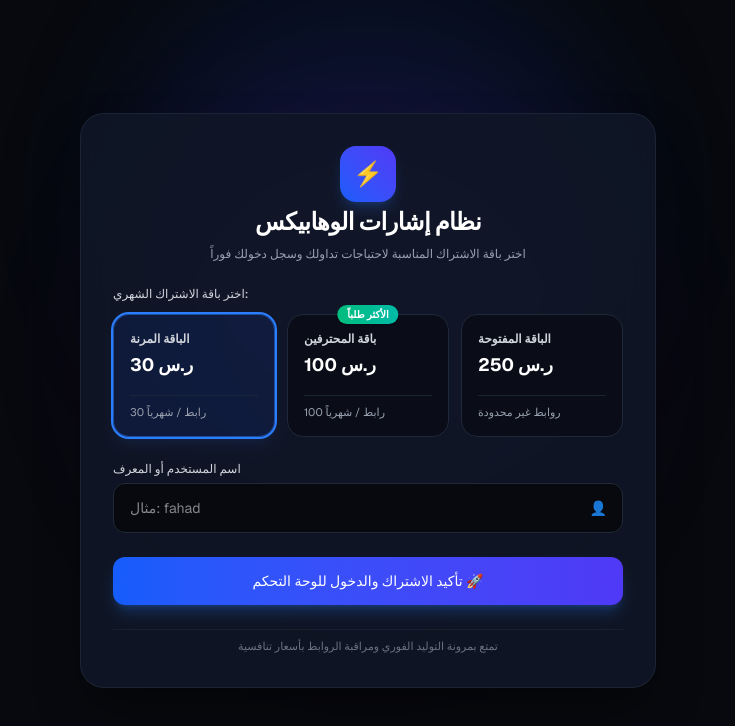
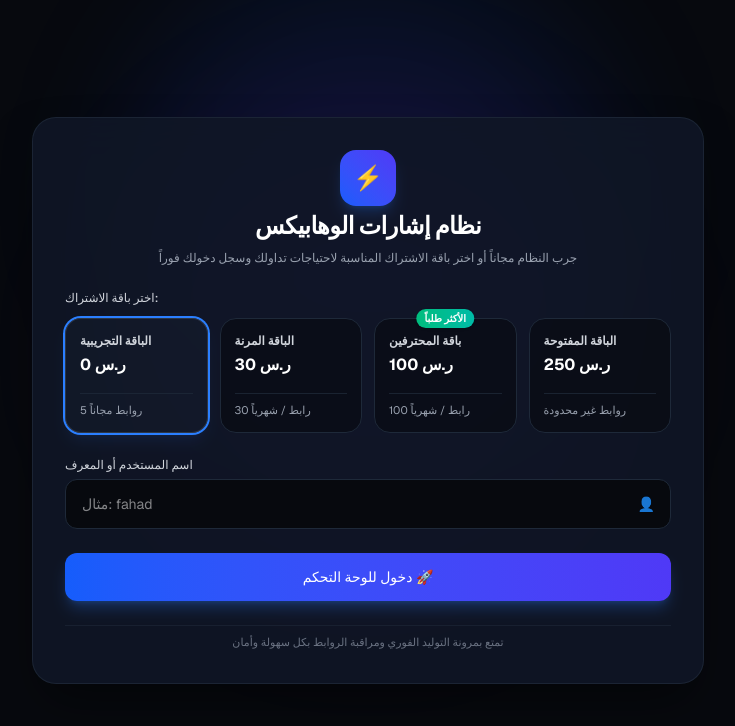
Before and after one commit to hamato19/signal-flow-dashboard, a Next.js app: page / in a window 1280 px wide. Shown: the top 726 px of the page, without its empty margins (272-1007 px from the left). Built offline with nearby package versions, Linux system fonts and the light colour scheme.

Commit message:
Update page.tsx

```diff
--- a/src/app/page.tsx
+++ b/src/app/page.tsx
@@ -4,12 +4,13 @@ import { useRouter } from 'next/navigation';
 
 export default function LoginPage() {
   const [username, setUsername] = useState('');
-  const [selectedPlan, setSelectedPlan] = useState('30'); // الباقة الافتراضية
+  const [selectedPlan, setSelectedPlan] = useState('free'); // الباقة التجريبية الافتراضية
   const [isLoading, setIsLoading] = useState(false);
   const router = useRouter();
 
-  // تفاصيل الباقات المتاحة
+  // تفاصيل الباقات المتاحة بما فيها الباقة المجانية
   const plans = [
+    { id: 'free', name: 'الباقة التجريبية', links: '5 روابط مجاناً', price: '0 ر.س', color: 'border-gray-600/50 bg-gray-800/20' },
     { id: '30', name: 'الباقة المرنة', links: '30 رابط / شهرياً', price: '30 ر.س', color: 'border-blue-500/50 bg-blue-600/10' },
     { id: '100', name: 'باقة المحترفين', links: '100 رابط / شهرياً', price: '100 ر.س', color: 'border-emerald-500/50 bg-emerald-600/10', popular: true },
     { id: 'unlimited', name: 'الباقة المفتوحة', links: 'روابط غير محدودة', price: '250 ر.س', color: 'border-purple-500/50 bg-purple-600/10' },
@@ -36,7 +37,7 @@ export default function LoginPage() {
       <div className="absolute top-1/4 left-1/2 -translate-x-1/2 -translate-y-1/2 w-[500px] h-[500px] bg-blue-600/10 rounded-full blur-3xl pointer-events-none"></div>
       <div className="absolute bottom-1/4 left-1/2 -translate-x-1/2 w-[500px] h-[500px] bg-purple-600/10 rounded-full blur-3xl pointer-events-none"></div>
 
-      <div className="relative z-10 bg-[#101726]/90 backdrop-blur-xl border border-gray-800/80 p-6 md:p-8 rounded-3xl w-full max-w-xl shadow-2xl shadow-black/50 space-y-6">
+      <div className="relative z-10 bg-[#101726]/90 backdrop-blur-xl border border-gray-800/80 p-6 md:p-8 rounded-3xl w-full max-w-2xl shadow-2xl shadow-black/50 space-y-6">
 
         {/* أيقونة العنوان والشعار */}
         <div className="text-center space-y-2">
@@ -44,33 +45,33 @@ export default function LoginPage() {
             <span className="text-2xl">⚡</span>
           </div>
           <h1 className="text-2xl font-bold tracking-tight">نظام إشارات الوهابيكس</h1>
-          <p className="text-gray-400 text-xs">اختر باقة الاشتراك المناسبة لاحتياجات تداولك وسجل دخولك فوراً</p>
+          <p className="text-gray-400 text-xs">جرب النظام مجاناً أو اختر باقة الاشتراك المناسبة لاحتياجات تداولك وسجل دخولك فوراً</p>
         </div>
 
         <form onSubmit={handleLogin} className="space-y-6">
 
-          {/* قسم اختيار الباقات */}
+          {/* قسم اختيار الباقات (أصبح يعرض 4 خيارات بشكل متناسق) */}
           <div className="space-y-3">
-            <label className="block text-xs font-medium text-gray-300">اختر باقة الاشتراك الشهري:</label>
-            <div className="grid grid-cols-1 md:grid-cols-3 gap-3">
+            <label className="block text-xs font-medium text-gray-300">اختر باقة الاشتراك:</label>
+            <div className="grid grid-cols-1 sm:grid-cols-2 lg:grid-cols-4 gap-3">
               {plans.map((plan) => (
                 <div
                   key={plan.id}
                   onClick={() => setSelectedPlan(plan.id)}
-                  className={`cursor-pointer border rounded-2xl p-4 transition relative flex flex-col justify-between ${
+                  className={`cursor-pointer border rounded-2xl p-3.5 transition relative flex flex-col justify-between ${
                     selectedPlan === plan.id
                       ? `${plan.color} ring-2 ring-blue-500 shadow-lg shadow-blue-500/10`
                       : 'border-gray-800 bg-[#07090e]/60 hover:border-gray-700'
                   }`}
                 >
                   {plan.popular && (
-                    <span className="absolute -top-2.5 left-1/2 -translate-x-1/2 bg-gradient-to-r from-emerald-500 to-teal-500 text-[10px] font-bold px-2.5 py-0.5 rounded-full text-white shadow">
+                    <span className="absolute -top-2.5 left-1/2 -translate-x-1/2 bg-gradient-to-r from-emerald-500 to-teal-500 text-[10px] font-bold px-2 py-0.5 rounded-full text-white shadow whitespace-nowrap">
                       الأكثر طلباً
                     </span>
                   )}
                   <div>
                     <h3 className="text-xs font-semibold text-gray-300 mb-1">{plan.name}</h3>
-                    <p className="text-lg font-bold text-white mb-2">{plan.price}</p>
+                    <p className="text-base font-bold text-white mb-2">{plan.price}</p>
                   </div>
                   <div className="border-t border-gray-800/80 pt-2 mt-2">
                     <span className="text-[11px] text-gray-400 block">{plan.links}</span>
@@ -104,17 +105,17 @@ export default function LoginPage() {
             {isLoading ? (
               <>
                 <span className="w-4 h-4 border-2 border-white/30 border-t-white rounded-full animate-spin"></span>
-                <span>جاري تفعيل الباقة وفتح اللوحة...</span>
+                <span>جاري إعداد الحساب وفتح اللوحة...</span>
               </>
             ) : (
-              <span>تأكيد الاشتراك والدخول للوحة التحكم 🚀</span>
+              <span>دخول للوحة التحكم 🚀</span>
             )}
           </button>
         </form>
 
         {/* تذييل البطاقة */}
         <div className="text-center pt-2 border-t border-gray-800/60">
-          <p className="text-[11px] text-gray-500">تمتع بمرونة التوليد الفوري ومراقبة الروابط بأسعار تنافسية</p>
+          <p className="text-[11px] text-gray-500">تمتع بمرونة التوليد الفوري ومراقبة الروابط بكل سهولة وأمان</p>
         </div>
 
       </div>
```
